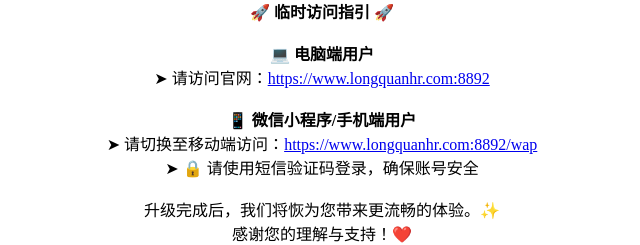
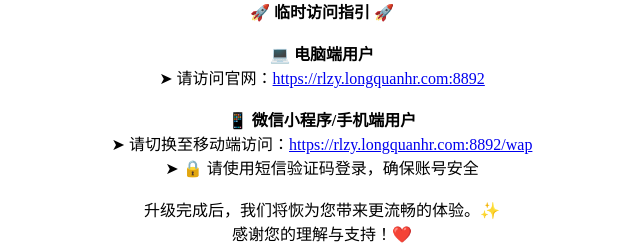
Before and after one commit to Nexzk/rczp, a plain HTML site: page index.html in a window 1280 px wide. Shown: the part 159-404 px from the top of the page, 318-958 px from the left. Drawn offline with Linux system fonts and the light colour scheme.

Commit message:
Update index.html

```diff
--- a/index.html
+++ b/index.html
@@ -8,10 +8,10 @@
 &#128640; <b>临时访问指引</b> &#128640;<br>
 <br>
 &#128187; <b>电脑端用户</b><br>
-➤ 请访问官网：<a href="https://www.longquanhr.com:8892">https://www.longquanhr.com:8892</a><br>
+➤ 请访问官网：<a href="https://rlzy.longquanhr.com:8892">https://rlzy.longquanhr.com:8892</a><br>
 <br>
 &#128241; <b>微信小程序/手机端用户</b><br>
-➤ 请切换至移动端访问：<a href="https://www.longquanhr.com:8892/wap">https://www.longquanhr.com:8892/wap</a><br>
+➤ 请切换至移动端访问：<a href="https://rlzy.longquanhr.com:8892/wap">https://rlzy.longquanhr.com:8892/wap</a><br>
 ➤ &#128274; 请使用短信验证码登录，确保账号安全<br>
 <br>
 升级完成后，我们将恢为您带来更流畅的体验。&#10024;<br>
```
